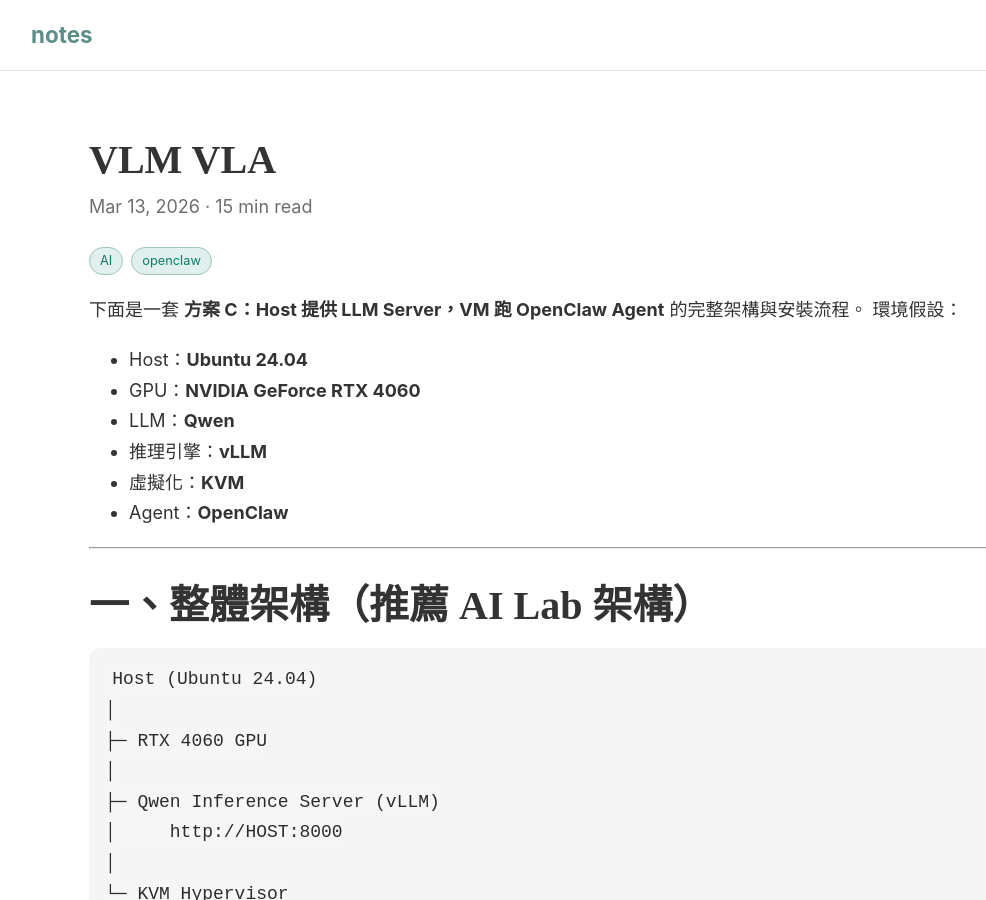
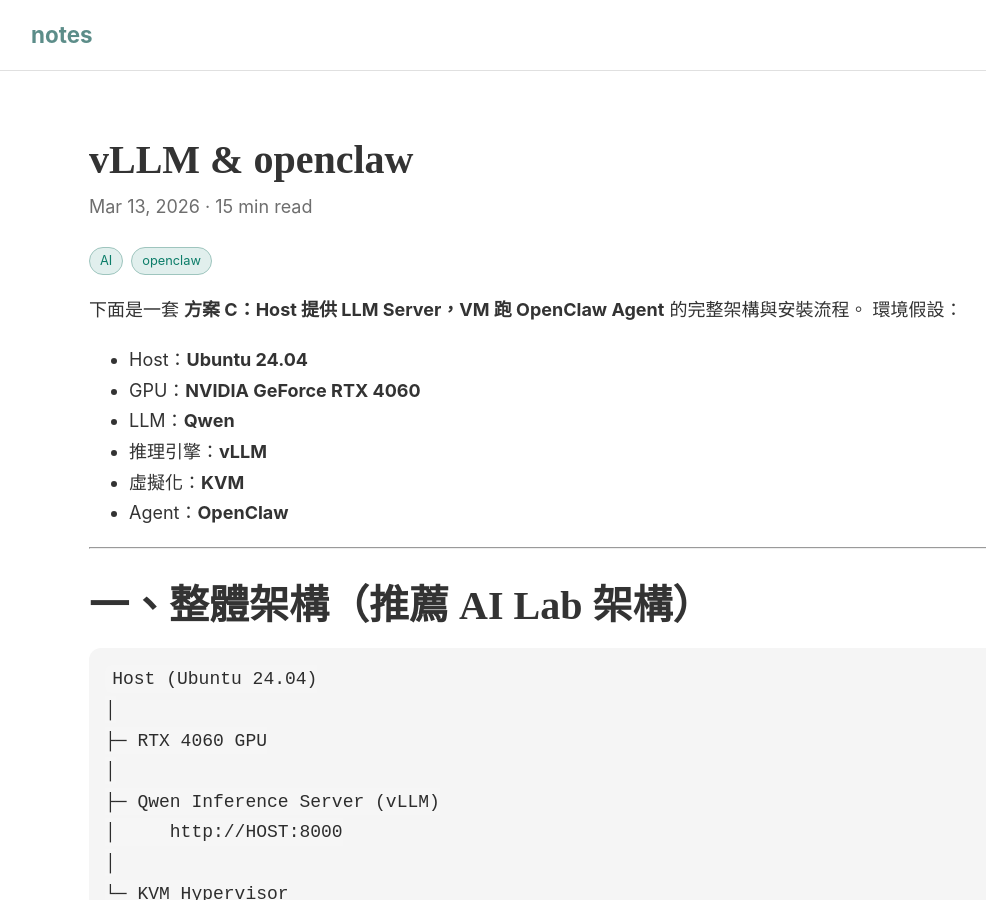
Before and after one commit to linjose/notes, a Jekyll site: the page built from _posts/2026-03-13-vLLM-OpenClaw.md, in a window 1280 px wide and 900 px high. Shown: the whole window, without its empty margins (1-987 px from the left). Built offline with Jekyll 4.4.1, drawn with Linux system fonts in a browser that asks for light colours.

Commit message:
Update 2026-03-13-vLLM-OpenClaw.md

```diff
--- a/_posts/2026-03-13-vLLM-OpenClaw.md
+++ b/_posts/2026-03-13-vLLM-OpenClaw.md
@@ -1,6 +1,6 @@
 ---
 layout: post
-title: VLM VLA
+title: vLLM & openclaw
 date: 2026-03-13
 reading_time: 15 min read
 tags: [AI, openclaw]
```
